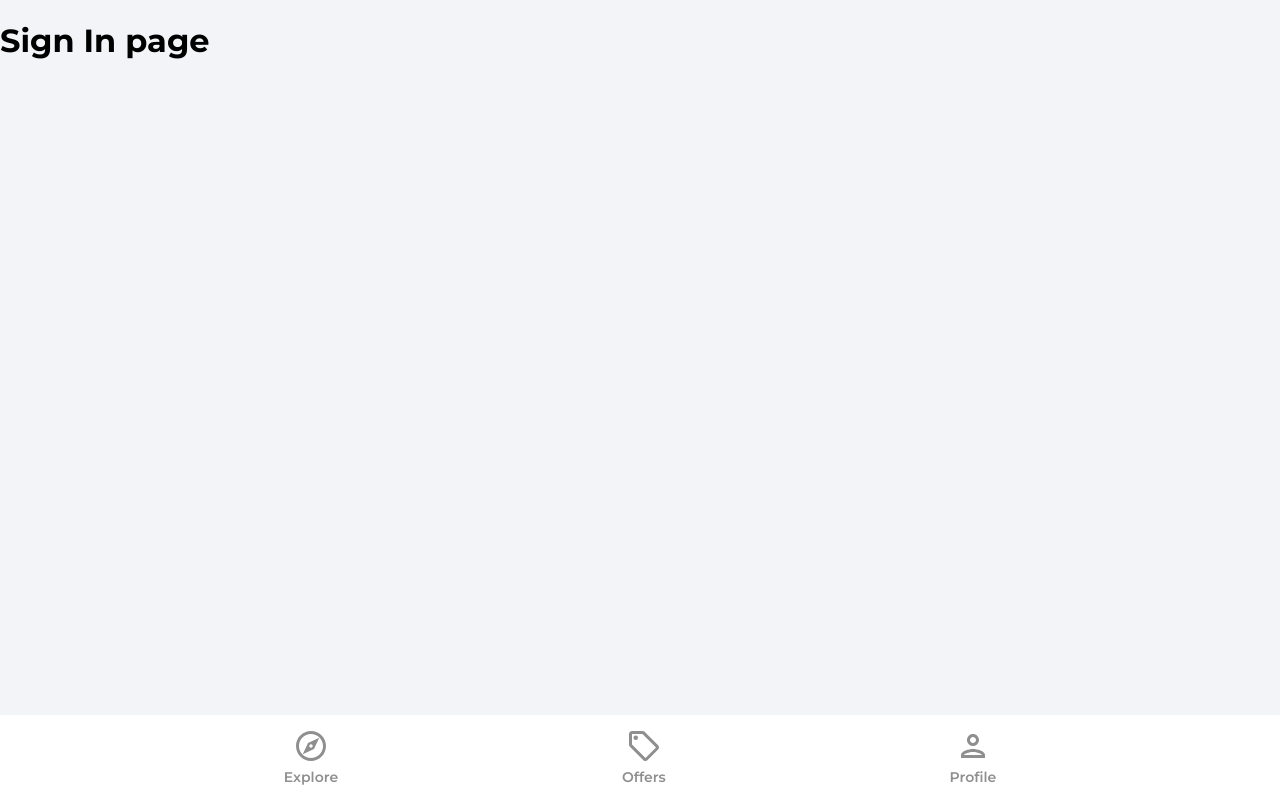
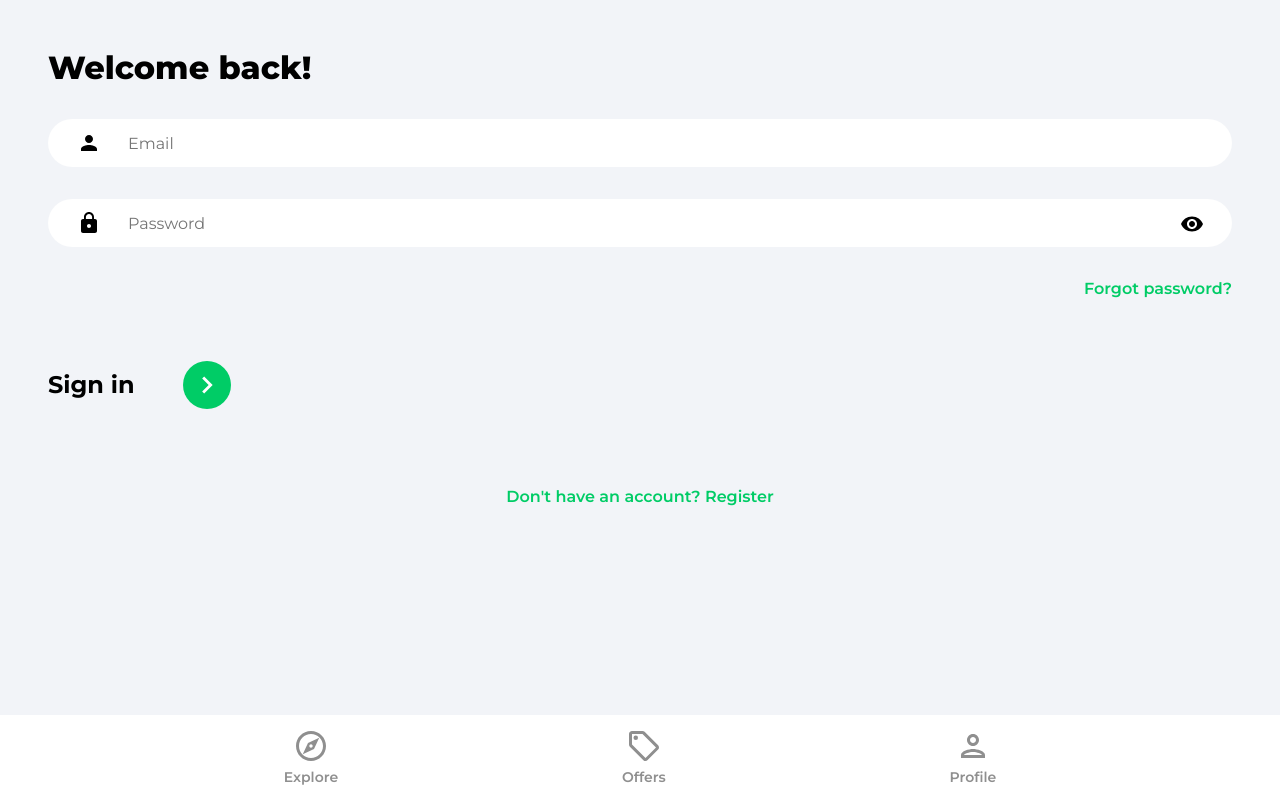
Before and after one commit to sleekyom/real-estate-app, a React (Vite) app: page /sign-in in a window 1280 px wide. Built offline with nearby package versions, Linux system fonts and the light colour scheme.

Commit message:
Add sign in form and handlers

```diff
--- a/src/pages/Profile.tsx
+++ b/src/pages/Profile.tsx
@@ -1,8 +1,10 @@
+import SignIn from "./SignIn";
+
 function Profile() {
   return (
-    <div>
-      <h1>Profile page</h1>
-    </div>
+    <>
+      <SignIn />
+    </>
   );
 }
 
--- a/src/pages/SignIn.tsx
+++ b/src/pages/SignIn.tsx
@@ -1,8 +1,81 @@
+import React, { useState } from "react";
+import { useNavigate, Link } from "react-router-dom";
+import { ReactComponent as ArrowRightIcon } from "../assets/svg/keyboardArrowRightIcon.svg";
+import visibilityIcon from "../assets/svg/visibilityIcon.svg";
+
 function SignIn() {
+  const [showPassword, setShowPassword] = useState(false);
+  const [formData, setFormData] = useState({
+    email: "",
+    password: ""
+  });
+
+  const { email, password } = formData;
+
+  const onChange = (e) => {
+    setFormData((prevState) => ({
+      ...prevState,
+      [e.target.id]: e.target.value
+    }));
+  };
+
+  const navigate = useNavigate();
   return (
-    <div>
-      <h1>Sign In page</h1>
-    </div>
+    <>
+      <div className="pageContainer">
+        <header>
+          <p className="pageHeader">Welcome back!</p>
+        </header>
+
+        <main>
+          <form>
+            <input
+              className="emailInput"
+              type="email"
+              value={email}
+              onChange={onChange}
+              placeholder="Email"
+              id="email"
+            />
+
+            <div className="passwordInputDiv">
+              <input
+                type={showPassword ? "text" : "password"}
+                id="password"
+                value={password}
+                onChange={onChange}
+                placeholder="Password"
+                className="passwordInput"
+              />
+
+              <img
+                src={visibilityIcon}
+                alt="visibility icon"
+                className="showPassword"
+                onClick={() => setShowPassword(!showPassword)}
+              />
+            </div>
+
+            <Link to="/forgot-password" className="forgotPasswordLink">
+              Forgot password?
+            </Link>
+
+            <div className="signInBar">
+              <p className="signInText">Sign in</p>
+              <button className="signInButton">
+                <ArrowRightIcon fill="#ffffff" width="34px" height="34px" />
+              </button>
+            </div>
+          </form>
+
+          {/* Google Oauth */}
+
+          <Link to="/sign-up" className="registerLink">
+            Don't have an account? Register
+          </Link>
+        </main>
+      </div>
+    </>
   );
 }
 
```
